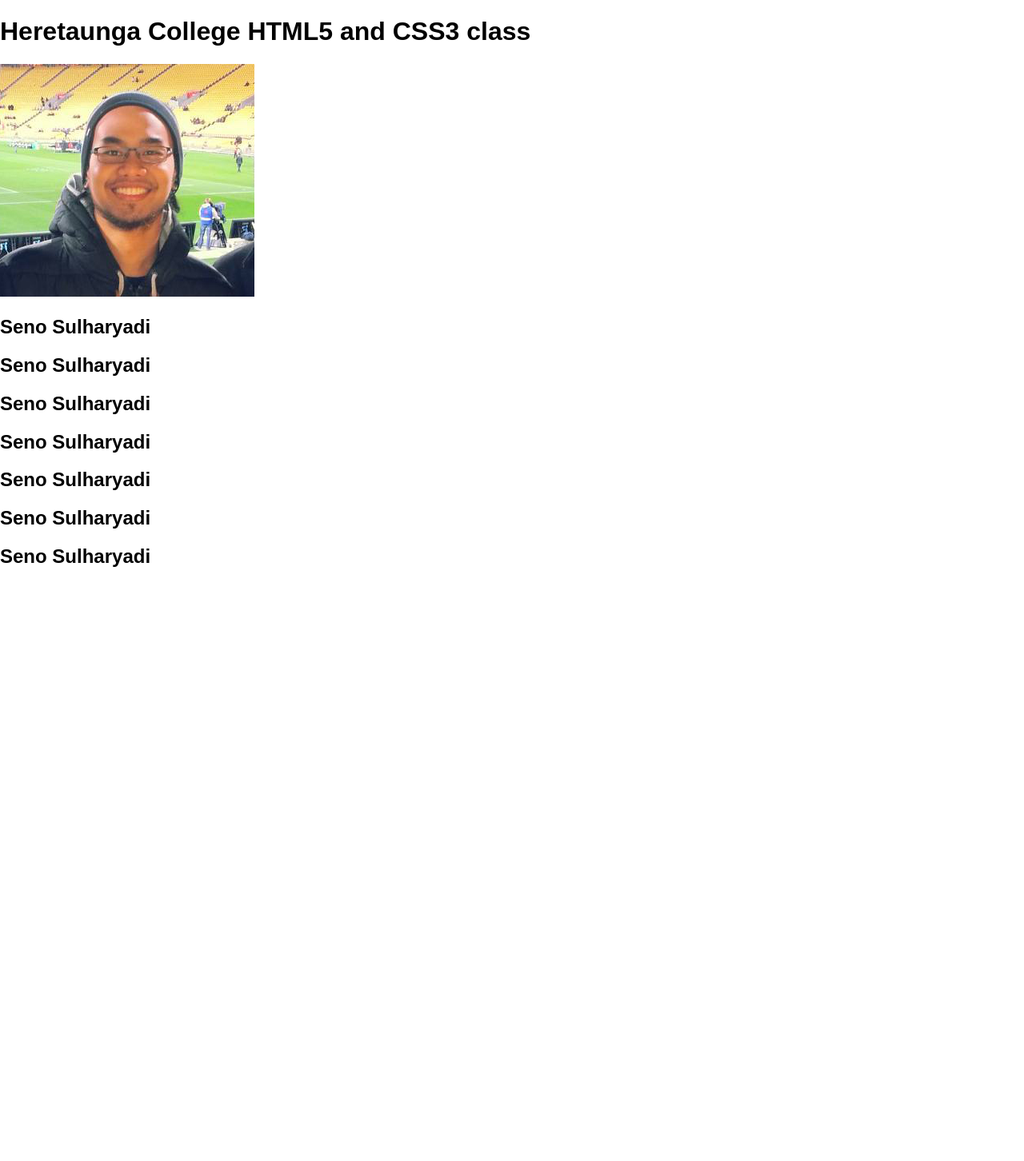
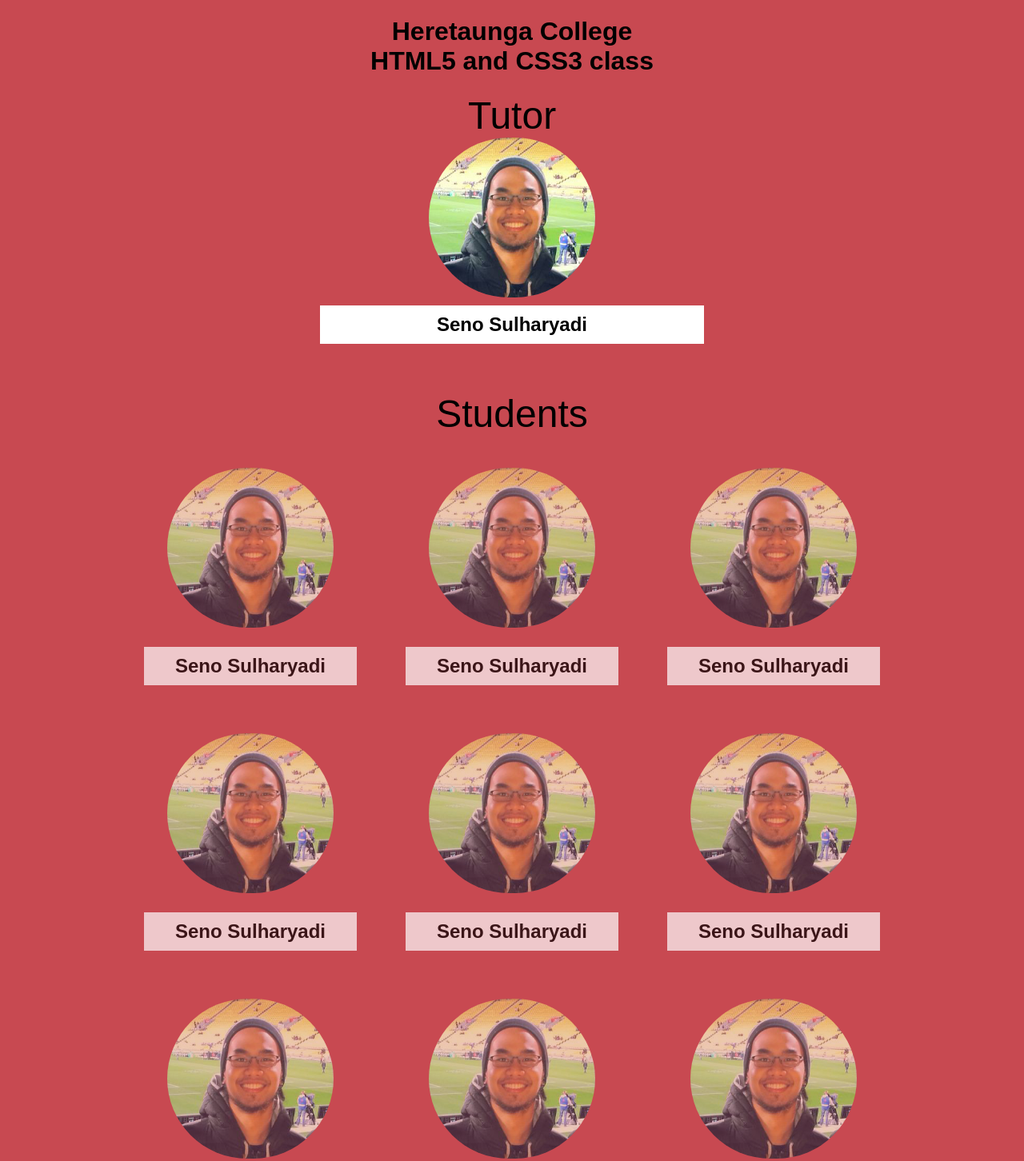
Before and after one commit to heretaunga-college/heretaunga-college.github.io, a plain HTML site: page index.html in a window 1280 px wide. Shown: the top 1452 px of the page at 80% size. Before the commit the page ends 800 px from the top, so only its background shows below. Drawn offline with Linux system fonts and the light colour scheme.

Commit message:
finish layout

```diff
--- a/index.html
+++ b/index.html
@@ -22,44 +22,75 @@
  <![endif]-->
 
  <!-- Add your site or application content here -->
- <div id="container">
+<div id="container">
 
-  <h1>Heretaunga College HTML5 and CSS3 class</h1>
+  <h1>Heretaunga College <br> HTML5 and CSS3 class</h1>
 
-  <div id="wrap-tutor" class="columns-12">
+  <div id="wrap-tutor" class="row">
+   <span class="status">Tutor</span>
    <div id="tutor">
     <img src="img/seno.jpg" alt="Seno Sulharyadi">
    </div>
-   <h2>Seno Sulharyadi</h2>
+   <h2 id="seno">Seno Sulharyadi</h2>
   </div>
+<div id="wrap-students">
 
+<div id="students" class="row">
+<span class="status">Students</span>
+</div>
+<div class="row">
  <div class="columns-4">
-  <!-- <img src="img/seno.jpg" alt=""> -->
+  <img src="img/seno.jpg" alt="">
   <h2>Seno Sulharyadi</h2>
  </div>
  <div class="columns-4">
-  <!-- <img src="img/seno.jpg" alt=""> -->
+  <img src="img/seno.jpg" alt="">
   <h2>Seno Sulharyadi</h2>
  </div>
- <div class="columns-4-last">
-  <!-- <img src="img/seno.jpg" alt=""> -->
+ <div class="columns-4 omega">
+  <img src="img/seno.jpg" alt="">
+  <h2>Seno Sulharyadi</h2>
+ </div>
+</div>
+<!-- END ROW -->
+
+<div class="row">
+ <div class="columns-4">
+  <a href="#"><img src="img/seno.jpg" alt="">
+    <h2>Seno Sulharyadi</h2></a>
+ </div>
+ <div class="columns-4">
+  <img src="img/seno.jpg" alt="">
+  <h2>Seno Sulharyadi</h2>
+ </div>
+ <div class="columns-4 omega">
+  <img src="img/seno.jpg" alt="">
+  <h2>Seno Sulharyadi</h2>
+ </div>
+</div>
+<!-- END ROW -->
+
+<div class="row">
+ <div class="columns-4">
+  <img src="img/seno.jpg" alt="">
   <h2>Seno Sulharyadi</h2>
  </div>
  <div class="columns-4">
-  <!-- <img src="img/seno.jpg" alt=""> -->
+  <img src="img/seno.jpg" alt="">
   <h2>Seno Sulharyadi</h2>
  </div>
- <div class="columns-4">
-  <!-- <img src="img/seno.jpg" alt=""> -->
+ <div class="columns-4 omega">
+  <img src="img/seno.jpg" alt="">
   <h2>Seno Sulharyadi</h2>
  </div>
- <div class="columns-4-last">
-  <!-- <img src="img/seno.jpg" alt=""> -->
-  <h2>Seno Sulharyadi</h2>
- </div>
-
-
+</div>
+<!-- END ROW -->
+</div>
+<!-- END WRAP-STUDENTS -->
  </div>
  <!-- END OF CONTAINER -->
+<div id="footer">
+ <p>&copy;Copyright 2014 Heretaunga College students | Made with awesomeness by <a href="http://www.jerseyscript.com">Seno Sulharyadi</a></p>
+</div>
 </body>
 </html>
--- a/sass/_grid-settings.sass
+++ b/sass/_grid-settings.sass
@@ -1,10 +1,11 @@
 //
 @import neat/neat-helpers
 // Change the grid settings
-$column: 90px
-$gutter: 30px
-$grid-columns: 10
-$max-width: em(1088)
+$column:58
+$gutter: 20px
+$grid-columns: 12
+$max-width: em(960)
+// $visual-grid: true
 
 // Define your breakpoints
 $tablet: new-breakpoint(max-width 768px 8)
--- a/sass/neat/settings/_visual-grid.sass
+++ b/sass/neat/settings/_visual-grid.sass
@@ -1,9 +1,9 @@
 $visual-grid: false !default
 
 // Display the base grid
-$visual-grid-color: #eeeeee !default
+$visual-grid-color: purple !default
 $visual-grid-index: back !default
 
 // Show grid behind content (back) or overlay it over the content (front)
-$visual-grid-opacity: 0.4 !default
+$visual-grid-opacity: 0.5 !default
 $visual-grid-breakpoints: () !default
--- a/sass/screen.sass
+++ b/sass/screen.sass
@@ -3,3 +3,74 @@
 @import grid-settings
 @import neat/neat
 @import compass-import
+
+body
+	background-color: #C84951
+
+a
+	text-decoration: none
+	color: #000
+
+#container
+	+outer-container
+
+.row
+	+span-columns(12)
+	+omega
+
+.columns-4
+	+span-columns(4 of 12)
+	// background-color: yellow
+	+media($tablet)
+		+span-columns(8)
+	+media($mobile)
+		+span-columns(4)
+	text-align: center
+	opacity: 0.7
+	padding: 20px
+	&:hover
+		opacity: 1
+		background-color: rgba(0,0,0,0.2)
+
+.omega
+	+omega
+
+h1
+	text-align: center
+h2
+	background-color: #FFF
+	padding: 10px 0
+#seno
+	width: 50%
+	margin: 10px auto
+
+#wrap-tutor
+	text-align: center
+
+#tutor
+	margin: 0 auto
+
+#tutor, #tutor img, img
+	+border-radius(250px)
+	height: 200px
+	width: 208px
+
+#wrap-students
+	background-color: #FFF
+	// overflow: hidden
+
+#students
+	text-align: center
+	margin: 50px 0 20px 0
+
+.status
+	+media($mobile)
+		font-size: 13px
+	+media($tablet)
+		font-size: 2rem
+	font-size: 3rem
+
+#footer
+	background-color: #FFF
+	padding: 10px 0
+	text-align: center
```
Also changed, not shown: css/screen.css.
